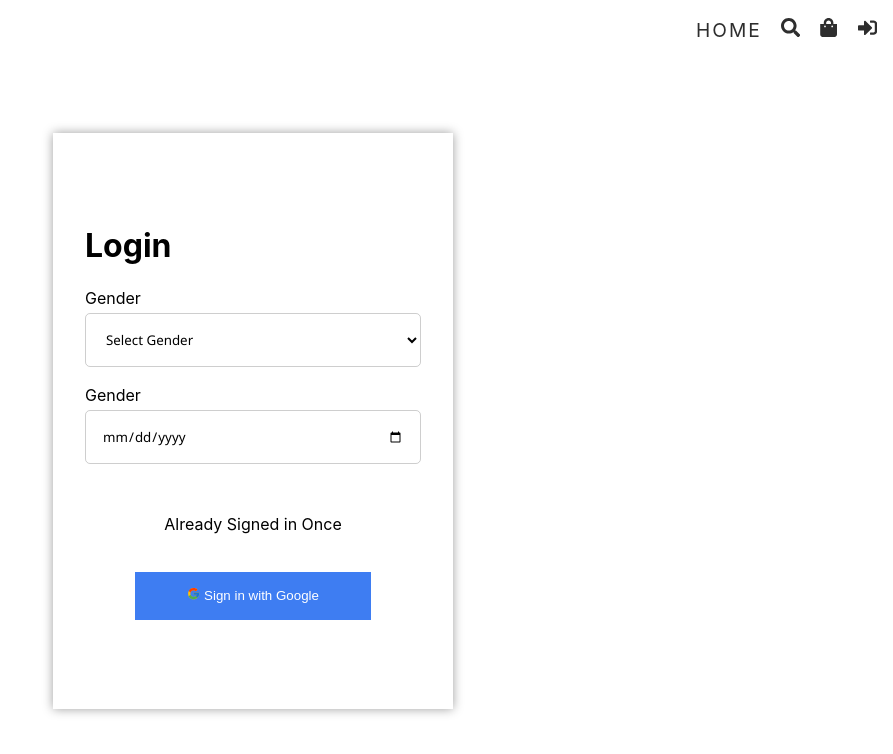
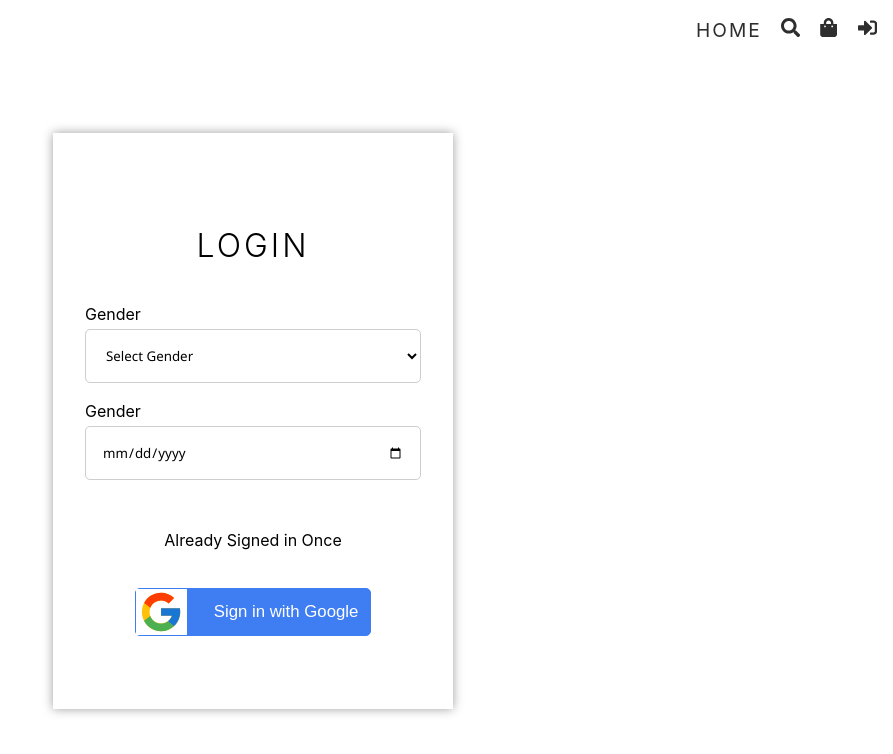
Before and after one commit to Harsh9307/E-CommerceWebsite, a React (Vite) app in the folder frontend/: page /login in a window 1280 px wide. Shown: the top 754 px of the page, without its empty margins (387-1280 px from the left). Built offline with nearby package versions, Linux system fonts and the light colour scheme.

Commit message:
login page done

```diff
--- a/frontend/src/styles/_login.scss
+++ b/frontend/src/styles/_login.scss
@@ -36,6 +36,21 @@
                 margin: auto;
                 height: 3rem;
                 @include btn(unset,rgb(62,125,242),white);
+                @include flex;
+                border : 1px solid rgb(62,125,242);
+                border-radius: 5px;
+                font-size: 1.05rem;
+                >svg
+                {
+                    background-color: white;
+                    width:30%;
+                    height: 100%;
+                }
+                >span
+                {
+                    width:100%;
+                    text-align: center;
+                }
             }
         }
     }
--- a/frontend/src/styles/app.scss
+++ b/frontend/src/styles/app.scss
@@ -82,7 +82,11 @@
   }
 
 
-
+.heading{
+  @include heading;
+  margin: 1rem 0;
+  text-align: center;
+}
 
 
 
```
